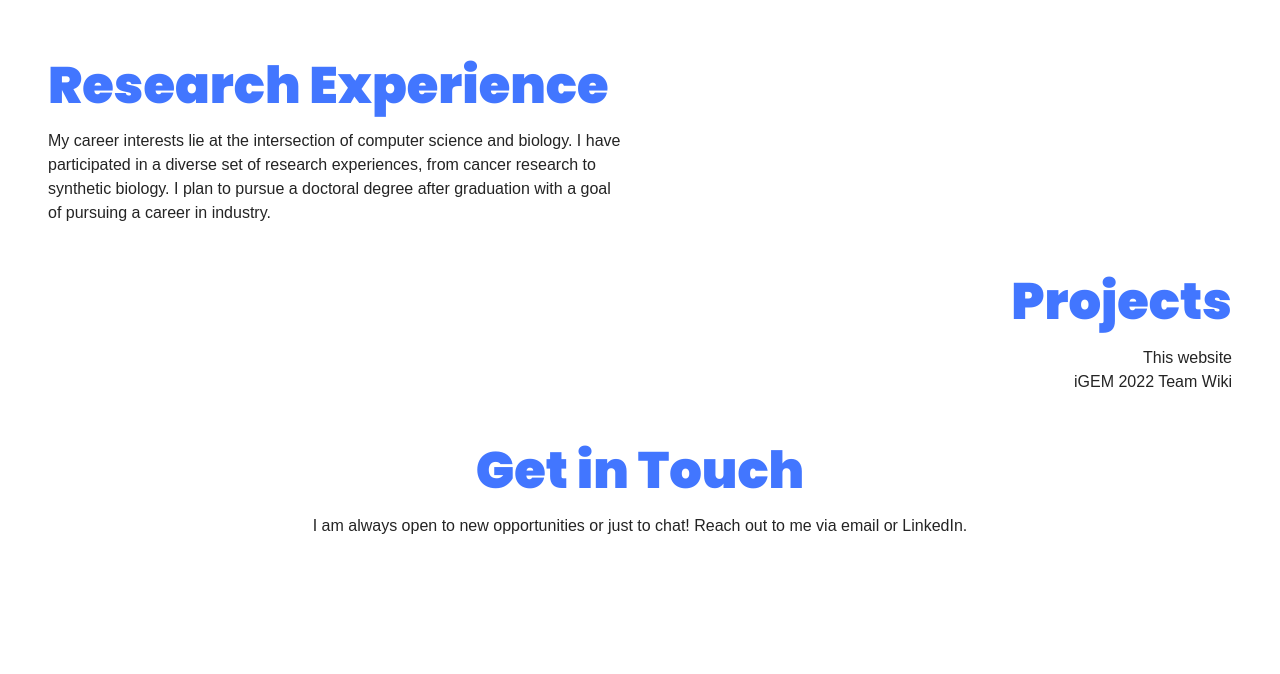
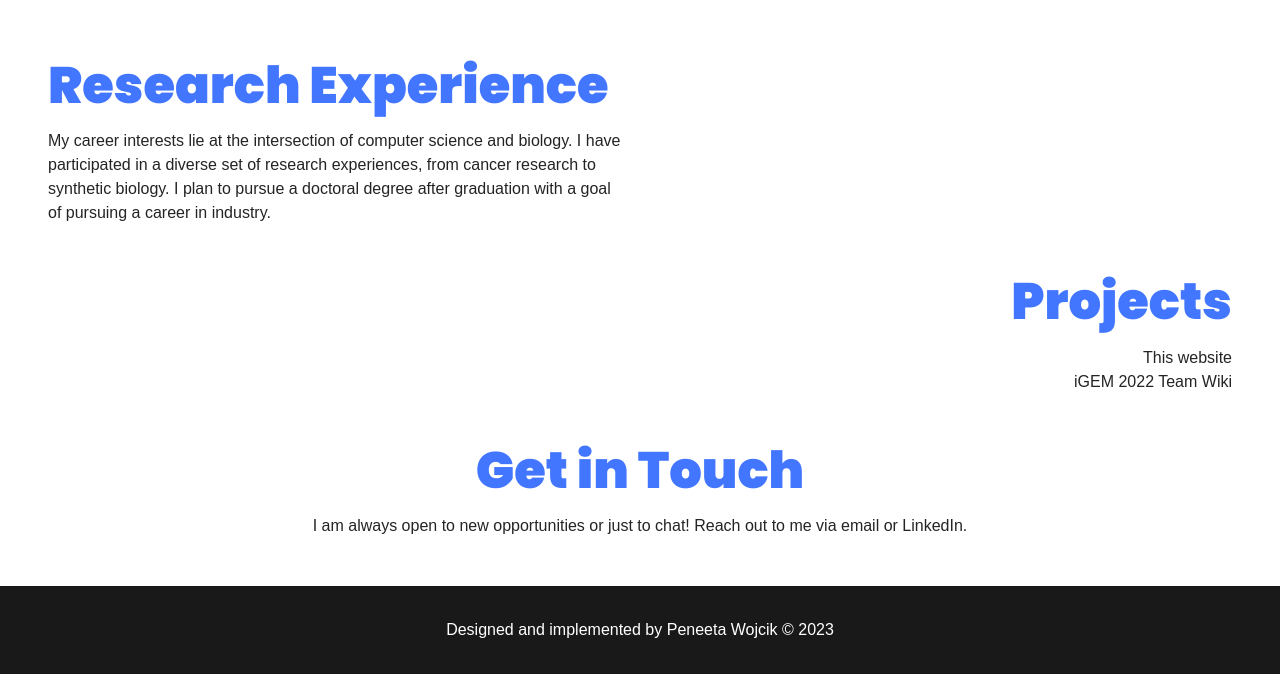
Before and after one commit to peneeta/portfolio, a React (Vite) app: page / in a window 1280 px wide. Shown: the part 871-1545 px from the top of the page. Before the commit the page ends 1457 px from the top, so only its background shows below. Built offline with nearby package versions, Linux system fonts and the light colour scheme; a web font is replaced by a local one.

Commit message:
begin footer

```diff
--- a/src/App.jsx
+++ b/src/App.jsx
@@ -5,6 +5,7 @@ import nameAnimation from './assets/peneeta_penstroke.json'
 import peneetaPortrait from './assets/peneeta_portrait.jpg'
 import './App.css'
 import Navbar from './components/Navbar';
+import Footer from './components/Footer';
 
 function App() {
   return (
@@ -87,6 +88,7 @@ function App() {
           </div>
         </div>
       </div>
+      <Footer/>
     </div>
   )
 }
--- /dev/null
+++ b/src/components/Footer.jsx
@@ -0,0 +1,15 @@
+import './FooterStyle.css'
+
+function Footer () {
+    return (
+        <footer>
+            <div className="top-text">
+                <p>Designed and implemented by Peneeta Wojcik <span>&copy;</span> 2023</p>
+            </div>
+
+        </footer>
+
+    )
+}
+
+export default Footer
--- /dev/null
+++ b/src/components/FooterStyle.css
@@ -0,0 +1,14 @@
+footer {
+    width: 100vw;
+    margin-top: 3rem;
+    background: rgb(25, 25, 25);
+}
+
+footer p {
+    color: white;
+}
+
+.top-text{
+    text-align: center;
+    padding-block: 2rem;
+}
```
